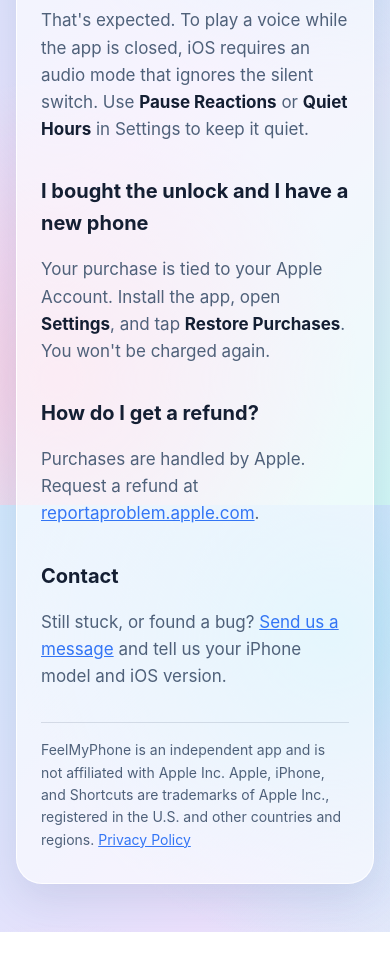
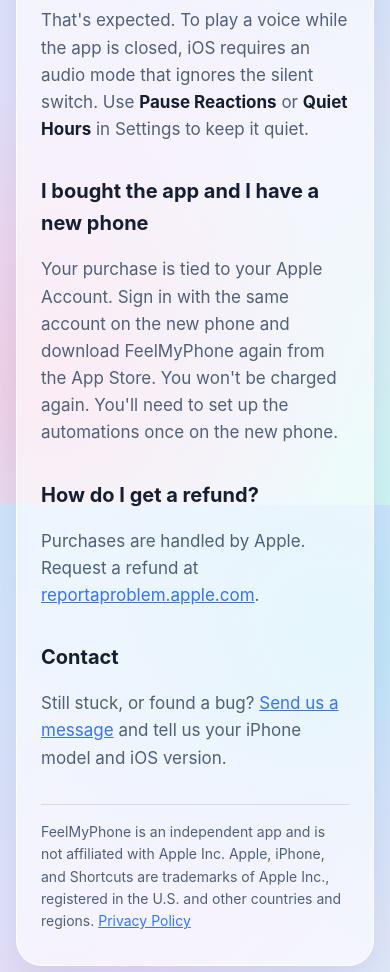
Before and after one commit to JOBOYA/joboya.github.io, a plain HTML site: page feelmyphone/index.html in a window 390 px wide. Shown: the part 1183-2155 px from the top of the page. Before the commit the page ends 2115 px from the top, so only its background shows below. Drawn offline with Linux system fonts and the light colour scheme.

Commit message:
Describe FeelMyPhone as a paid app with no in-app purchases
Co-Authored-By: Claude Fable 5.2 <noreply@anthropic.com>

```diff
--- a/feelmyphone/index.html
+++ b/feelmyphone/index.html
@@ -27,8 +27,8 @@
 <h2>It talks even when my phone is on silent</h2>
 <p>That's expected. To play a voice while the app is closed, iOS requires an audio mode that ignores the silent switch. Use <strong>Pause Reactions</strong> or <strong>Quiet Hours</strong> in Settings to keep it quiet.</p>
 
-<h2>I bought the unlock and I have a new phone</h2>
-<p>Your purchase is tied to your Apple Account. Install the app, open <strong>Settings</strong>, and tap <strong>Restore Purchases</strong>. You won't be charged again.</p>
+<h2>I bought the app and I have a new phone</h2>
+<p>Your purchase is tied to your Apple Account. Sign in with the same account on the new phone and download FeelMyPhone again from the App Store. You won't be charged again. You'll need to set up the automations once on the new phone.</p>
 
 <h2>How do I get a refund?</h2>
 <p>Purchases are handled by Apple. Request a refund at <a href="https://reportaproblem.apple.com">reportaproblem.apple.com</a>.</p>
```
Also changed, not shown: feelmyphone/privacy/index.html (+1 -1 lines).
